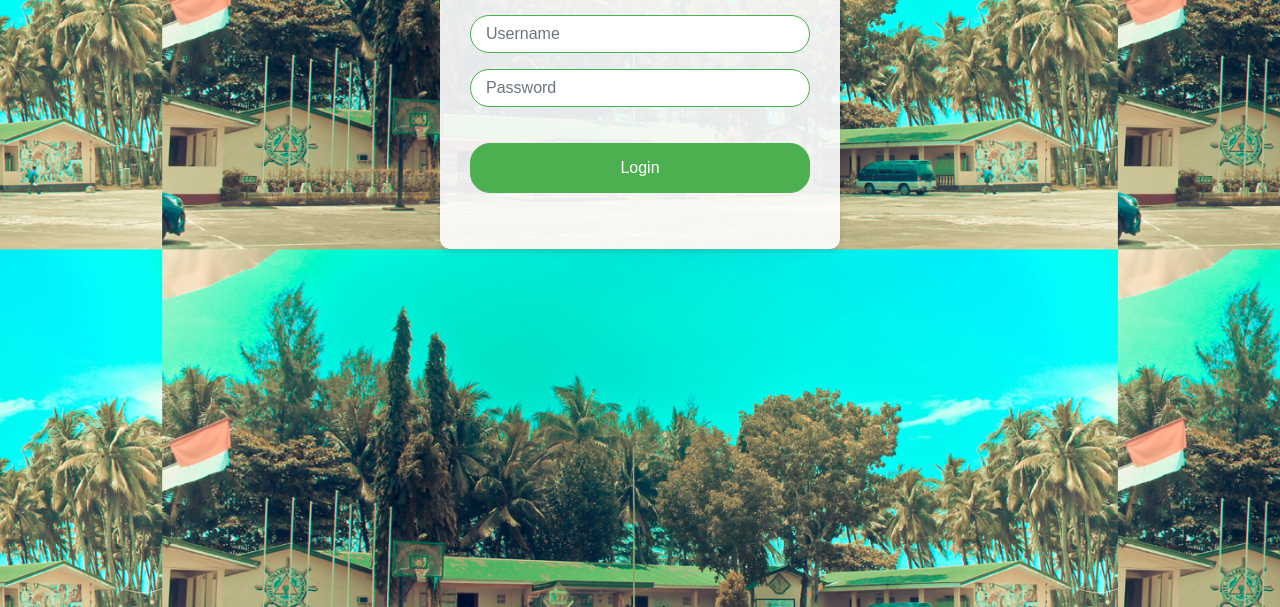
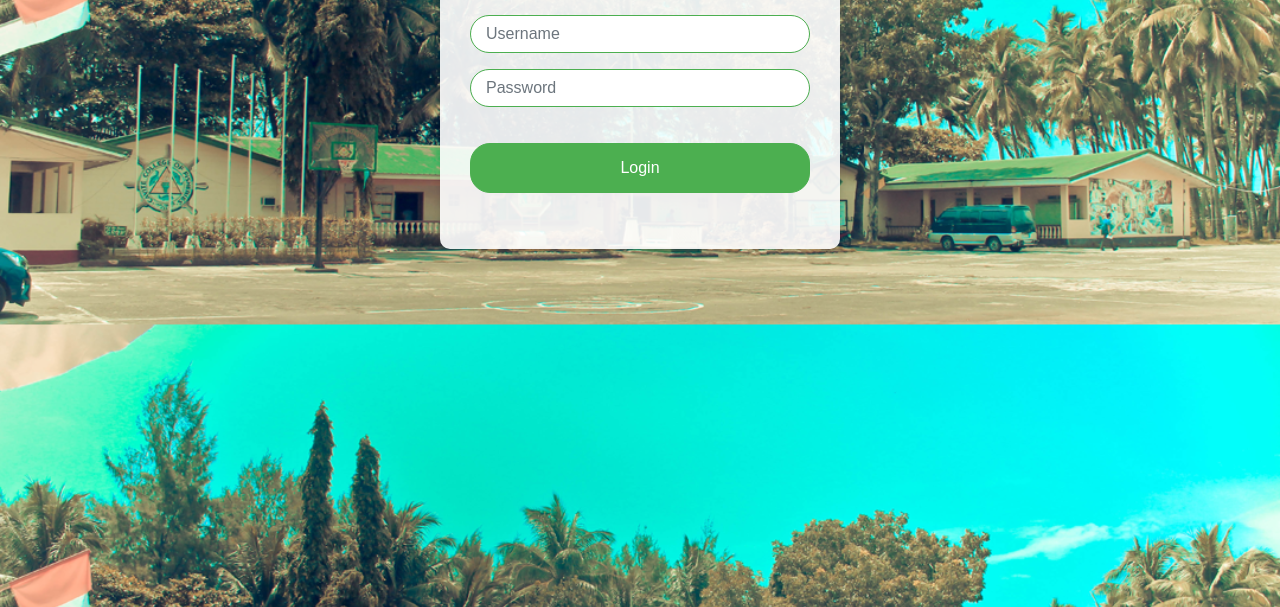
Before and after one commit to Deonicss/Activity-2Deonico, a plain HTML site: page index.html in a window 1280 px wide. Shown: the part 193-800 px from the top of the page. Drawn offline with nearby package versions, Linux system fonts and the light colour scheme.

Commit message:
Update index.html

```diff
--- a/index.html
+++ b/index.html
@@ -45,12 +45,6 @@
             background-color: #45a049; /* Darker green background color on hover */
             border-color: #45a049; /* Darker green border color on hover */
         }
-        /* Adjust background image size */
-        @media (max-width: 7100px) {
-            body {
-                background-size: auto 100%; /* Resize background image for smaller screens */
-            }
-        }
     </style>
 </head>
 <body>
```
